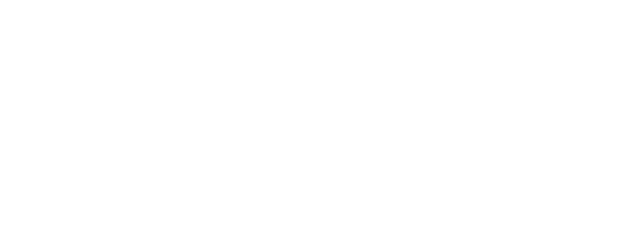
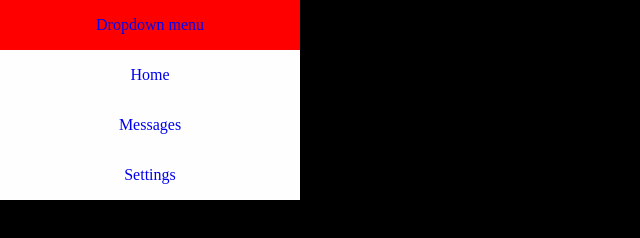
Before and after one commit to llucaso/dropdown_menu, a website: page index.html in a window 1280 px wide. Shown: the whole page, without its empty margins (0-640 px from the left). Drawn offline with Linux system fonts and the light colour scheme.

Commit message:
dropdown works

```diff
--- a/index.html
+++ b/index.html
@@ -6,7 +6,17 @@
 		<link rel="stylesheet" type="text/css" href="css/main.css">
 	</head>
 	<body>
-
+		<nav>
+			<ul>
+				<li><a href="#">Dropdown menu</a>
+					<ul>
+						<li><a href="#">Home</a></li>
+						<li><a href="#">Messages</a></li>
+						<li><a href="#">Settings</a></li>
+					</ul>
+				</li>
+			</ul>
+		</nav>
 
 	</body>
 </html>
--- a/sass/main.sass
+++ b/sass/main.sass
@@ -1,3 +1,42 @@
 *
 	margin: 0
 	padding: 0
+	box-sizing: border-box
+
+body
+	background-color: black
+
+a
+	text-decoration: none
+
+nav
+	width: 100%
+	ul
+	background-color: #FEFEFE
+	text-align: center
+	position: absolute
+	li
+	display: inline-block
+	height: 50px
+	line-height: 50px
+	width: 300px
+
+nav
+	ul
+		ul
+			li
+				display: block
+				display: none
+
+
+nav
+	li
+		&:hover
+			li
+				display: block
+				background-color: #FEFEFE
+
+ul
+	li
+		&:hover
+			background-color: red
```
Also changed, not shown: css/main.css, 1 other file.
